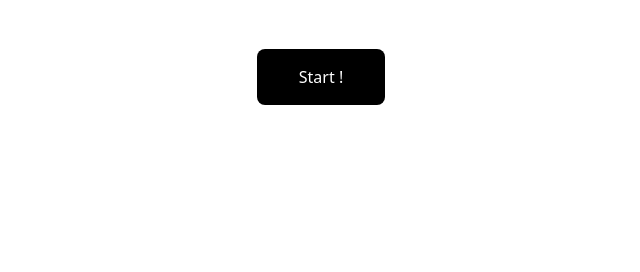
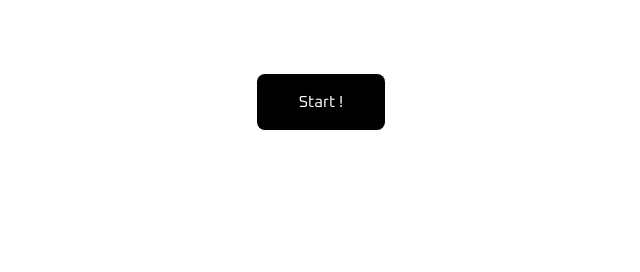
Before and after one commit to Rehman-codes/WordLadder, a Django app: page / in a window 1280 px wide. Shown: the part 528-800 px from the top of the page, without its empty margins (319-959 px from the left). Run offline with Django 5.2, Linux system fonts and the light colour scheme; some libraries are stand-ins or nearby versions.

Commit message:
update welcome UI

```diff
--- a/wordladder/app/templates/base.html
+++ b/wordladder/app/templates/base.html
@@ -7,13 +7,21 @@
     <title>Word Ladder</title>
     <link rel="shortcut icon" href="https://cdn-icons-png.flaticon.com/128/4088/4088542.png" type="image/x-icon">
     <script src="https://cdn.tailwindcss.com"></script>
+    <link rel="preconnect" href="https://fonts.googleapis.com">
+    <link rel="preconnect" href="https://fonts.gstatic.com" crossorigin>
+    <link href="https://fonts.googleapis.com/css2?family=Oxanium:wght@200..800&display=swap" rel="stylesheet">
+    <style>
+        .game-font {
+            font-family: 'Oxanium', cursive;
+        }
+    </style>
 </head>
 
 <body class="flex flex-col justify-center items-center w-full h-full m-0 p-0 bg-white">
-    <h1 class="text-6xl font-bold mb-[100px]">Word Ladder</h1>
+    <h1 class="game-font text-6xl font-bold mb-[100px]">Word Ladder</h1>
     <img class="w-[200px] h-[200px]" src="https://cdn-icons-gif.flaticon.com/9889/9889648.gif"
         alt="welcome-page-animation">
-    <button class="bg-black mt-[50px] w-[10%] h-[7%] rounded-lg text-white">Start !</button>
+    <button class="game-font bg-black mt-[100px] w-[10%] h-[7%] rounded-lg text-white">Start !</button>
 </body>
 
 </html>
```
